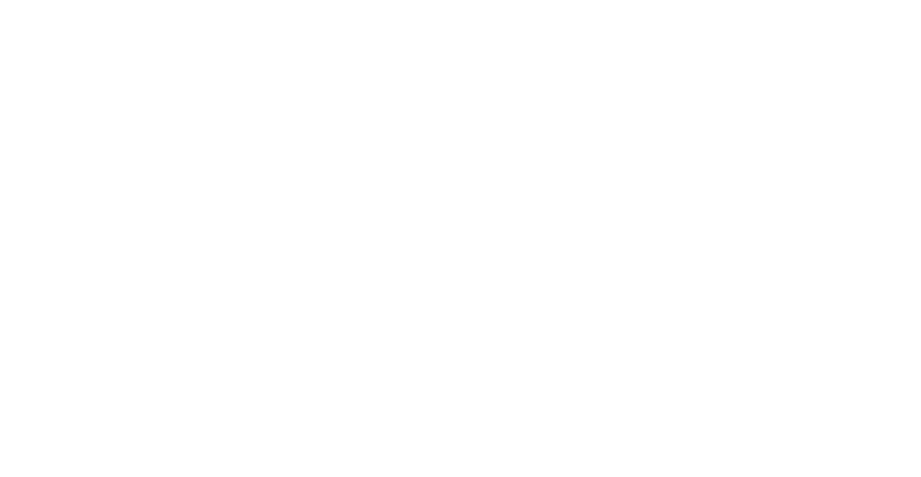
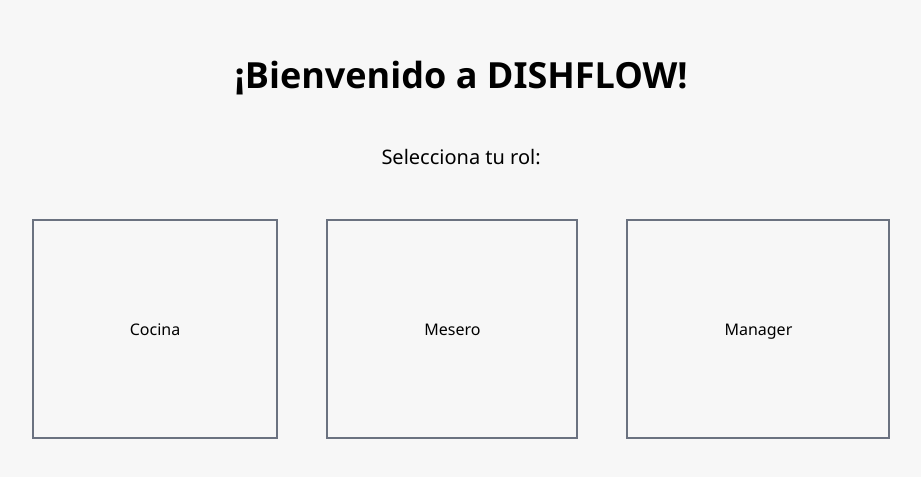
Before and after one commit to No-Country-simulation/c22-58-n-webapp, a React (Vite) app in the folder frontend/: page /seleccion in a window 1280 px wide. Before the commit this address had no page. Shown: the part 153-630 px from the top of the page, without its empty margins (179-1100 px from the left). Built offline with nearby package versions, Linux system fonts and the light colour scheme.

Commit message:
conectado todo el frontend html y css

```diff
--- a/frontend/src/App.tsx
+++ b/frontend/src/App.tsx
@@ -1,10 +1,10 @@
 import './index.css';
-import BarraNavegacionMenu from './components/BarraNavegacionMenu';
 import Cocina from './components/Cocina';
 import Manager from './components/Manager';
 import Mesas from './components/Mesas';
 import Login from './components/Login';
 import Register from './components/Register';
+import Seleccion from './components/Seleccion';
 import { BrowserRouter, Routes, Route } from 'react-router-dom';
 
 function App() {
@@ -13,6 +13,7 @@ function App() {
       <Routes>
         <Route path="/" element={<Login />} />
         <Route path="/register" element={<Register />} />
+        <Route path="/seleccion" element={<Seleccion />} />
         <Route path="/mesas" element={<Mesas />} />
         <Route path="/cocina" element={<Cocina />} />
         <Route path="/manager" element={<Manager />} />
--- a/frontend/src/components/Login.tsx
+++ b/frontend/src/components/Login.tsx
@@ -9,6 +9,8 @@ const baseURL =
     : 'el url del deploy';
 
 function Login() {
+  const navigate = useNavigate();
+
   type Inputs = {
     email: string;
     password: string;
@@ -28,6 +30,7 @@ function Login() {
       console.log('respuesta del servidor', response.data);
       document.cookie = `token=${response.data.token};SameSite=Lax;path=/`;
       console.log(document.cookie);
+      navigate('/seleccion');
     } catch (error) {
       console.error('error al enviar los datos', error);
     }
--- /dev/null
+++ b/frontend/src/components/Seleccion.tsx
@@ -0,0 +1,27 @@
+import { useNavigate } from 'react-router-dom';
+
+const opciones = ['Cocina', 'Mesero', 'Manager'];
+const links = ['/cocina', '/mesas', '/manager'];
+
+export default function Seleccion() {
+  const navigate = useNavigate();
+
+  return (
+    <main className="flex h-screen w-screen flex-col items-center justify-center bg-[#f7f7f7]">
+      <h1 className="m-6 text-4xl font-bold">¡Bienvenido a DISHFLOW!</h1>
+      <p className="m-6 text-xl">Selecciona tu rol:</p>
+      <ul className="flex">
+        {opciones.map((opcion: string, idx) => {
+          return (
+            <li
+              className="m-6 cursor-pointer border-2 border-solid border-gray-500 p-24 active:scale-95"
+              onClick={() => navigate(links[idx])}
+            >
+              {opcion}
+            </li>
+          );
+        })}
+      </ul>
+    </main>
+  );
+}
```
Lines whose indentation alone changed are shown as unchanged.
